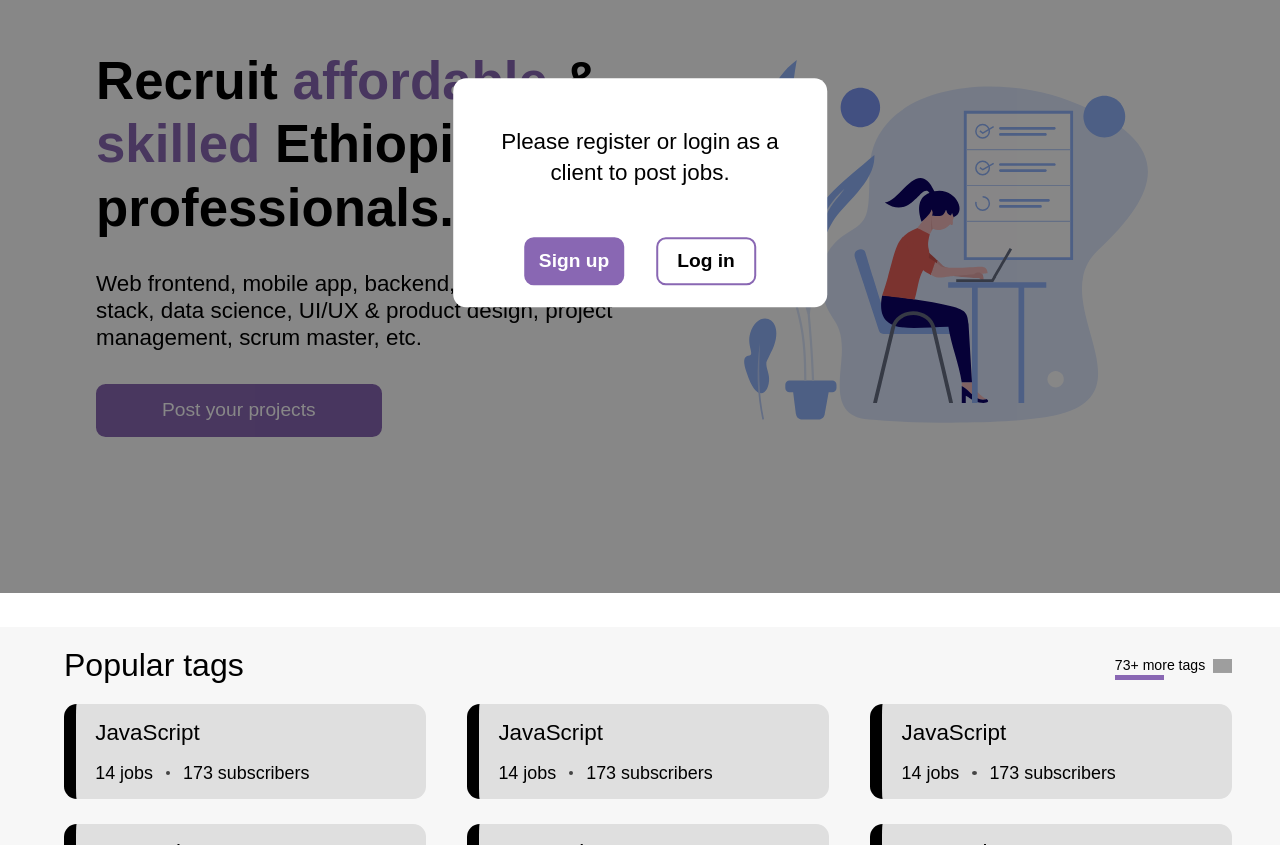
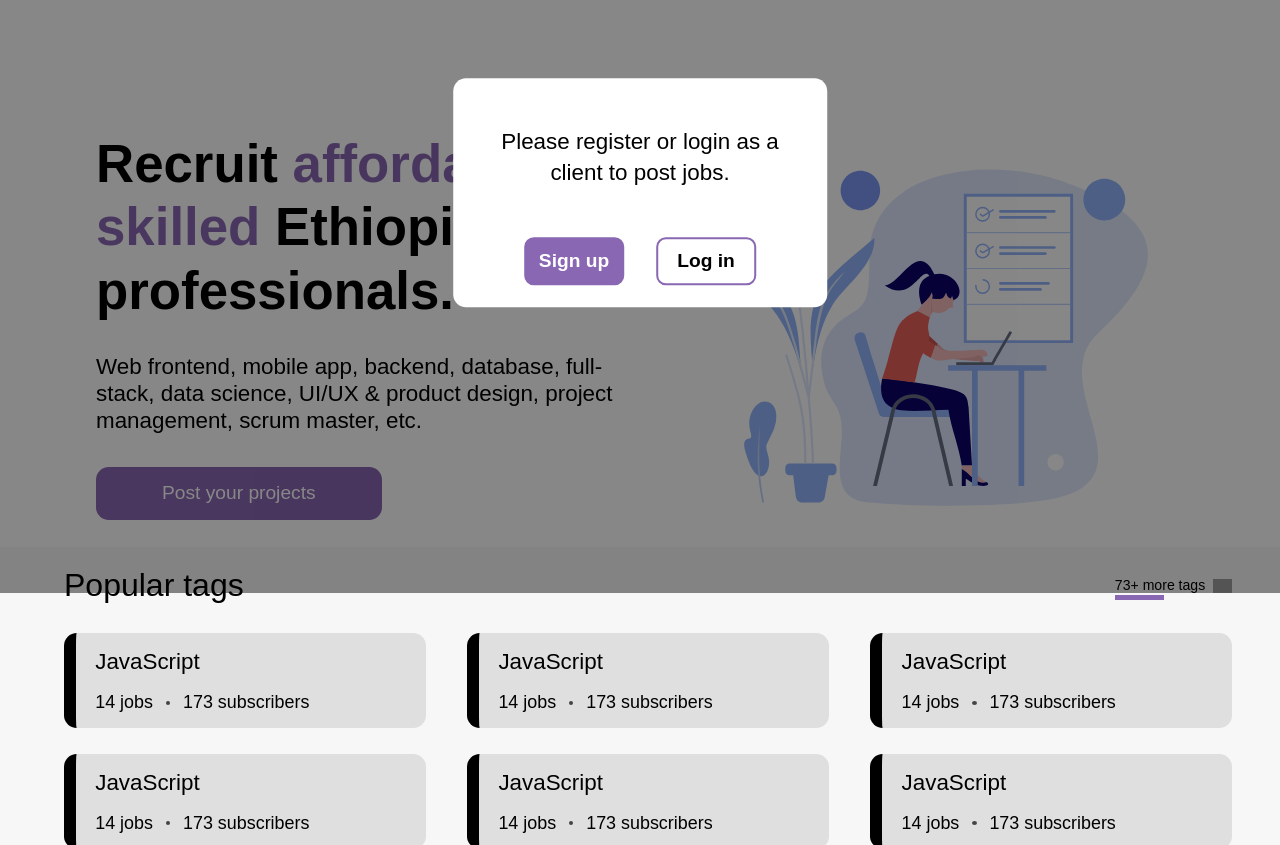
Before and after one commit to yohannesjovany/Sheqlee, a React (Create React App) app: page / in a window 1280 px wide. Shown: the part 207-1052 px from the top of the page. Built offline with nearby package versions, Linux system fonts and the light colour scheme; grey boxes are pictures that could not be loaded; a web font is replaced by a local one.

Commit message:
corrected the spacing in home section

```diff
--- a/src/components/HeroSection/HeroSection.js
+++ b/src/components/HeroSection/HeroSection.js
@@ -1,10 +1,13 @@
 import React from "react";
+
 import Lottie from "lottie-react";
 
 import Classes from "./HeroSection.module.css";
+
 import heroAni from "../../assets/animations/hero.json";
 import Button from "../UI/Button";
 import LogInModal from "./LogInModal";
+
 const HeroSection = () => {
   return (
     <section className={Classes.hero}>
--- a/src/components/HeroSection/HeroSection.module.css
+++ b/src/components/HeroSection/HeroSection.module.css
@@ -1,17 +1,17 @@
 .hero {
-  height: 90vh;
+  height: 80vh;
   padding: 0rem 3rem 0rem 4rem;
   line-height: 1.2;
   letter-spacing: 0rem;
   display: flex;
-  align-items: center;
-  transform: translateY(-4rem);
+  align-items: flex-end;
+  /* transform: translateY(-4rem); */
 }
 .container {
   display: grid;
   grid-template-columns: 1fr 1fr;
   align-items: center;
-  transform: translateY(2.5rem);
+  /* transform: translateY(2.5rem); */
 }
 .heroContent {
   display: flex;
@@ -23,6 +23,7 @@
 .heroContent button {
   flex-basis: auto;
   display: inline;
+  border-radius: 0.8rem;
 }
 .heroContent span {
   color: var(--primary-color);
--- a/src/components/MainNaivagion/MainNavigation.js
+++ b/src/components/MainNaivagion/MainNavigation.js
@@ -59,10 +59,14 @@ const MainNavigation = (props) => {
                 </li>
                 <div className={Classes.auth}>
                   <li className={Classes.login}>
-                    <Button className="secondary">Log in</Button>
+                    <Button className="secondary">
+                      <NavLink to="/login"> Log in</NavLink>
+                    </Button>
                   </li>
                   <li>
-                    <Button className="primary">Sign up</Button>
+                    <Button className="primary">
+                      <NavLink to="companysignup"> Sign up</NavLink>
+                    </Button>
                   </li>
                 </div>
               </>
--- a/src/components/UI/SectionWrapper.module.css
+++ b/src/components/UI/SectionWrapper.module.css
@@ -10,7 +10,7 @@
 .container {
   display: flex;
   flex-direction: column;
-  gap: 1rem;
+  gap: 1.6rem;
   justify-content: space-between;
 }
 
--- a/src/components/jobs/JobPostSection.js
+++ b/src/components/jobs/JobPostSection.js
@@ -6,6 +6,7 @@ const jobs = [1, 2, 3, 4, 5, 6, 7, 8, 9];
 
 const JobPostSection = () => {
   return (
+    <div style={{ marginTop: "3rem" }}>
       <SectionWrapper
         withHeader={true}
         title="Latest job posts"
@@ -15,6 +16,7 @@ const JobPostSection = () => {
           <JobCard />
         ))}
       </SectionWrapper>
+    </div>
   );
 };
 export default JobPostSection;
```
Lines whose indentation alone changed are shown as unchanged.
